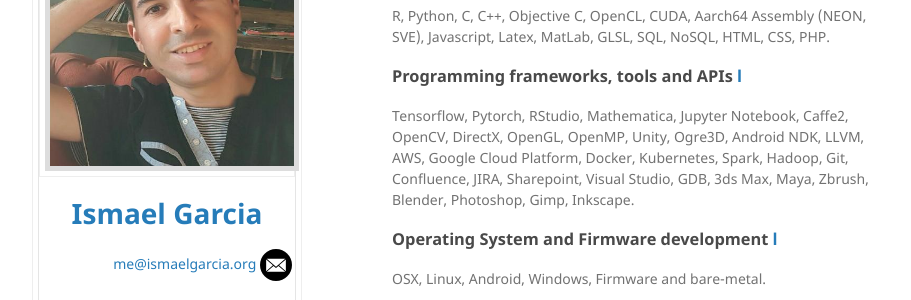
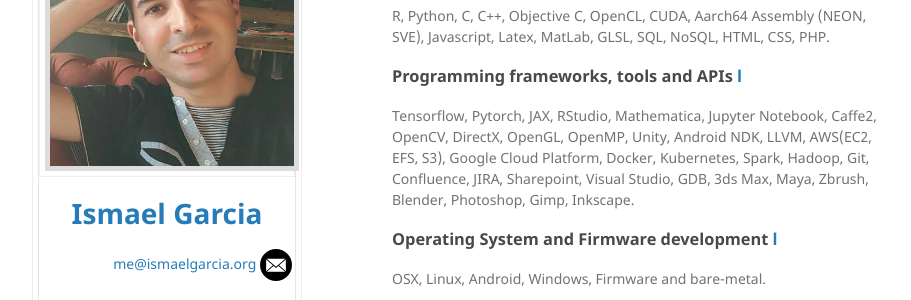
Before and after one commit to ismagarcia/me, a Jekyll site: the page built from index.md, in a window 1280 px wide and 900 px high, scrolled down 6907 px. Shown: the part 154-454 px from the top of the window, without its empty margins (178-1089 px from the left). Built offline with Jekyll 4.4.1, drawn with Linux system fonts in a browser that asks for light colours; nearby versions of some CDN libraries; the repository's description, which GitHub fills in, is left out.

Commit message:
Specifying subcategories in technical skills

```diff
--- a/index.md
+++ b/index.md
@@ -429,8 +429,8 @@ R, Python, C, C++, Objective C, OpenCL, CUDA, Aarch64 Assembly (NEON, SVE), Java
 
 ### Programming frameworks, tools and APIs [l](#programming-frameworks-tools-and-apis)
 
-Tensorflow, Pytorch, RStudio, Mathematica, Jupyter Notebook, Caffe2, OpenCV, DirectX, OpenGL, OpenMP, Unity, Ogre3D, Android NDK, LLVM,
-AWS, Google Cloud Platform, Docker, Kubernetes, Spark, Hadoop, Git, Confluence, JIRA, Sharepoint, Visual Studio, GDB,
+Tensorflow, Pytorch, JAX, RStudio, Mathematica, Jupyter Notebook, Caffe2, OpenCV, DirectX, OpenGL, OpenMP, Unity, Android NDK, LLVM,
+AWS(EC2, EFS, S3), Google Cloud Platform, Docker, Kubernetes, Spark, Hadoop, Git, Confluence, JIRA, Sharepoint, Visual Studio, GDB,
 3ds Max, Maya, Zbrush, Blender, Photoshop, Gimp, Inkscape.
 
 ### Operating System and Firmware development [l](#operating-system-and-firmware-development)
```
